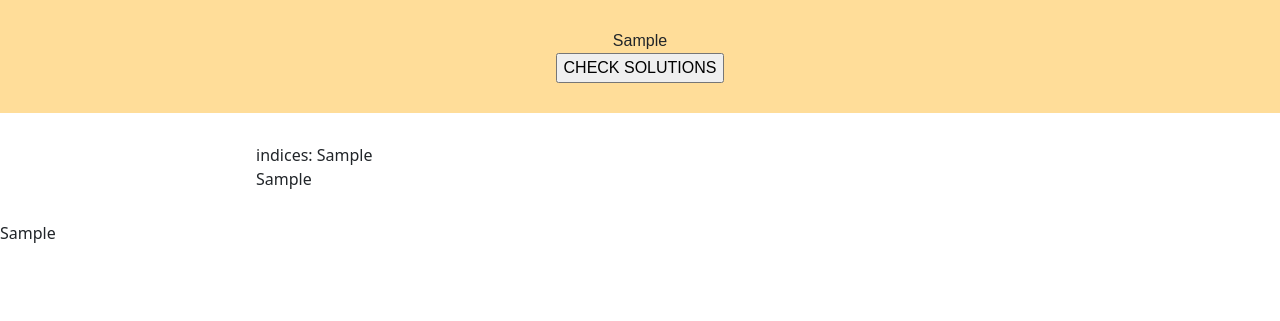
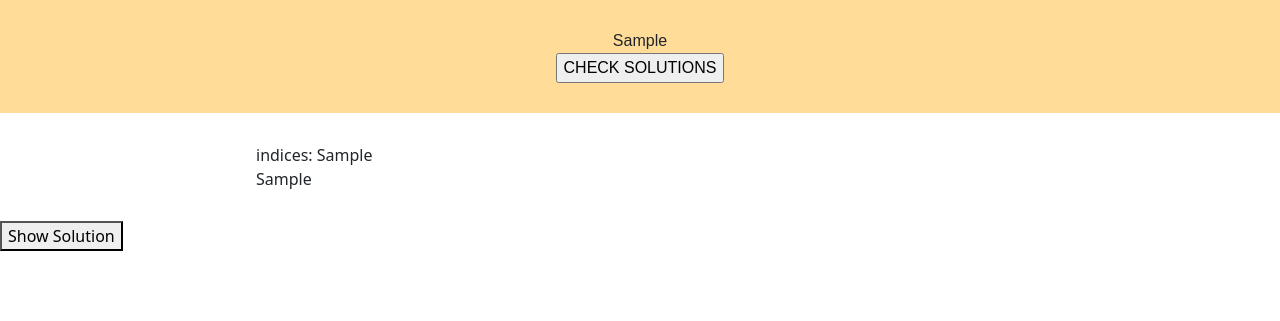
Before and after one commit to Boffl/simple-crossword-generator, a Django app: template crossword_generator/templates/index.html in a window 1280 px wide. Shown: the part 214-535 px from the top of the page. Run offline with Django 3.2, Linux system fonts and the light colour scheme; the template is opened without the code that fills it: most values are stand-ins (such as "Sample title", 1, 10 or a date in 2020).

Commit message:
button to show/hide solutions

```diff
--- a/crossword_generator/static/javascript/generate-button.js
+++ b/crossword_generator/static/javascript/generate-button.js
@@ -1,5 +1,5 @@
 function getHints(word){
-
+    // delete the hint button and display the hint
     const hint_id = 'hint_display_for_' + word;
     const button_id = 'hint_button_for_' + word;
     console.log(hint_id);
@@ -10,6 +10,22 @@ function getHints(word){
 
 }
 
+function showSolution(){
+    console.log('show solutions')
+    const solution = document.getElementById("crossword_solution")
+    console.log(solution)
+    var solution_button = document.getElementById("solution_button")
+    if (solution.hidden === true){
+        solution_button.textContent = "Hide Solution"
+        solution.hidden = false
+    }else{
+        solution_button.textContent = "Show Solution"
+        solution.hidden = true
+
+    }
+
+}
+
 
 
 function CWFunction() {
--- a/crossword_generator/templates/index.html
+++ b/crossword_generator/templates/index.html
@@ -67,7 +67,9 @@
 
 </div>
 
-<div class=crossword_solution>
+<button id="solution_button" onclick="showSolution()">Show Solution</button>
+
+<div hidden id="crossword_solution" class=crossword_solution>
         {% autoescape off %}
         {{crossword_solution}}
         {% endautoescape %}
```
Also changed, not shown: crossword_generator/website/views.py (+6 -1 lines).
